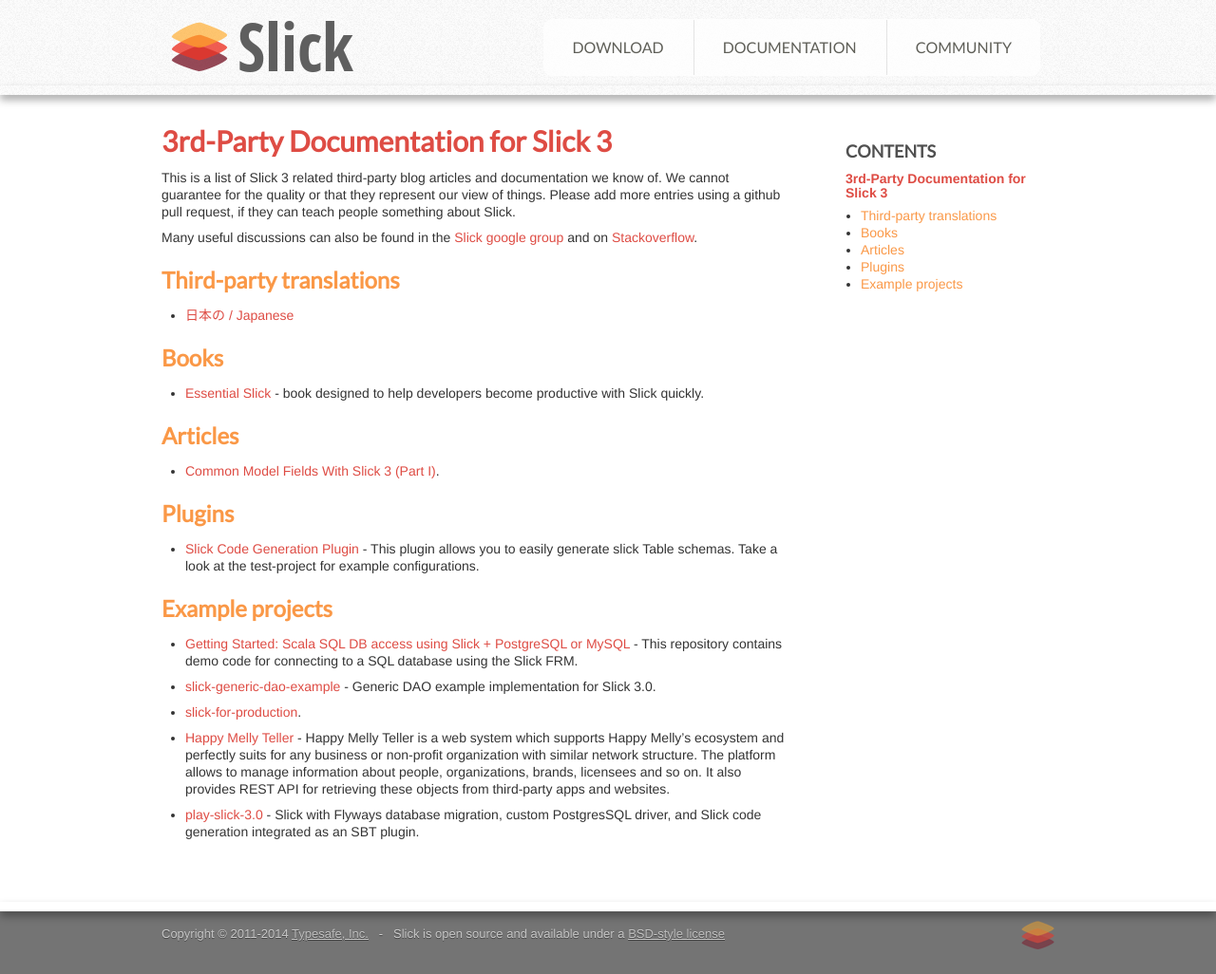
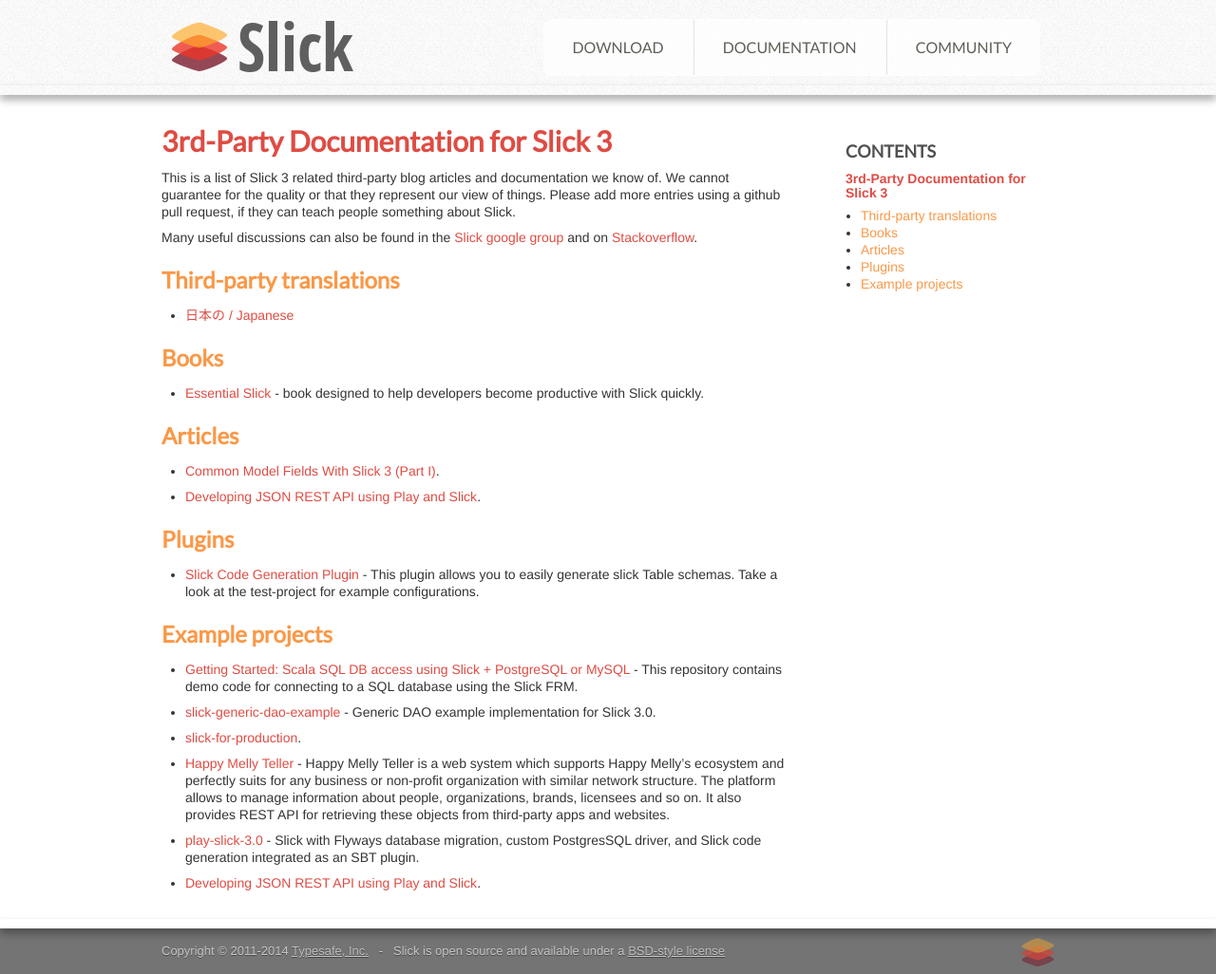
Before and after one commit to slick/slick.github.com, a Jekyll site: the page built from docs/third-party-slick-3.md, in a window 1280 px wide. Shown: the whole page at 95% size. Built offline with Jekyll 4.4.1, drawn with Linux system fonts in a browser that asks for light colours.

Commit message:
Developing JSON REST API using Play and Slick, by OliveBH.

```diff
--- a/docs/third-party-slick-3.md
+++ b/docs/third-party-slick-3.md
@@ -22,6 +22,7 @@
 
 - [Common Model Fields With Slick 3 (Part I)](http://gavinschulz.com/posts/2016-01-30-common-model-fields-with-slick-3-part-i.html).
 
+- [Developing JSON REST API using Play and Slick](http://olivebh.com/scala-play-slick.html).
 
 ## Plugins
 
@@ -39,3 +40,5 @@
 - [Happy Melly Teller](https://github.com/happymelly/teller) - Happy Melly Teller is a web system which supports Happy Melly's ecosystem and perfectly suits for any business or non-profit organization with similar network structure.  The platform allows to manage information about people, organizations, brands, licensees and so on. It also provides REST API for retrieving these objects from third-party apps and websites.
 
 - [play-slick-3.0](https://github.com/wsargent/play-slick-3.0) - Slick with Flyways database migration, custom PostgresSQL driver, and Slick code generation integrated as an SBT plugin.
+
+- [Developing JSON REST API using Play and Slick](https://github.com/olivebh/play-slick).
```
